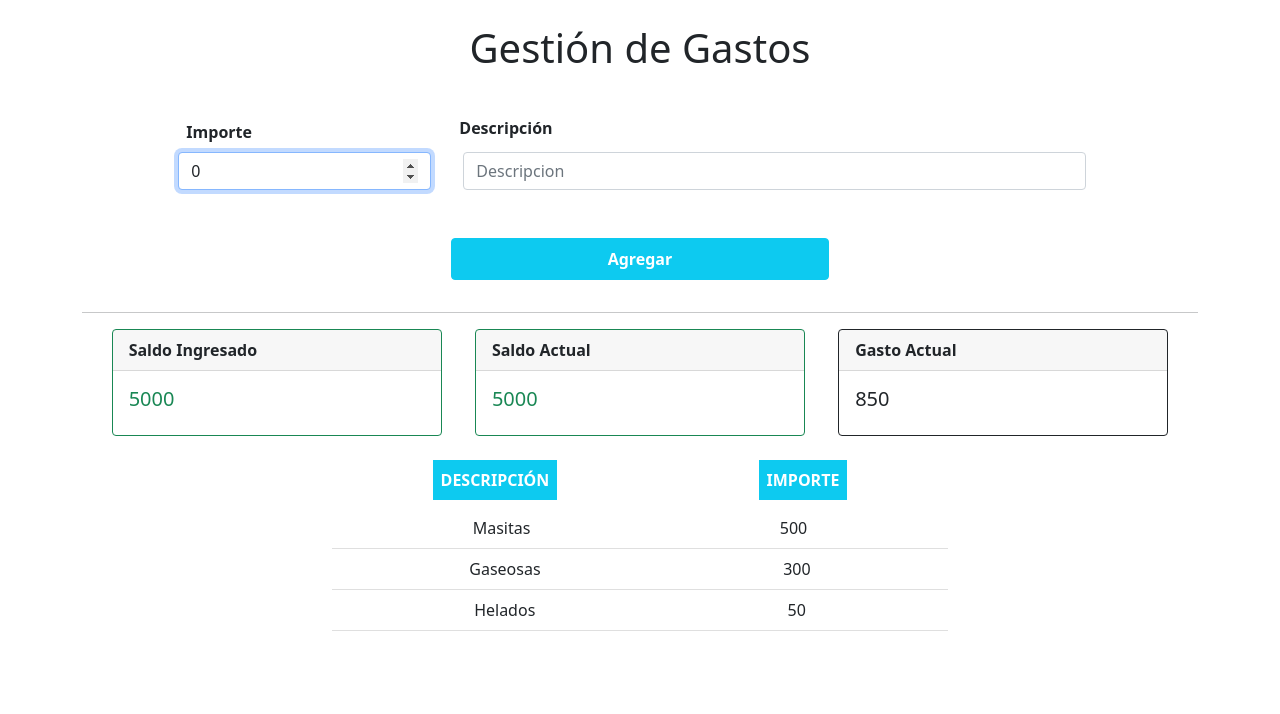
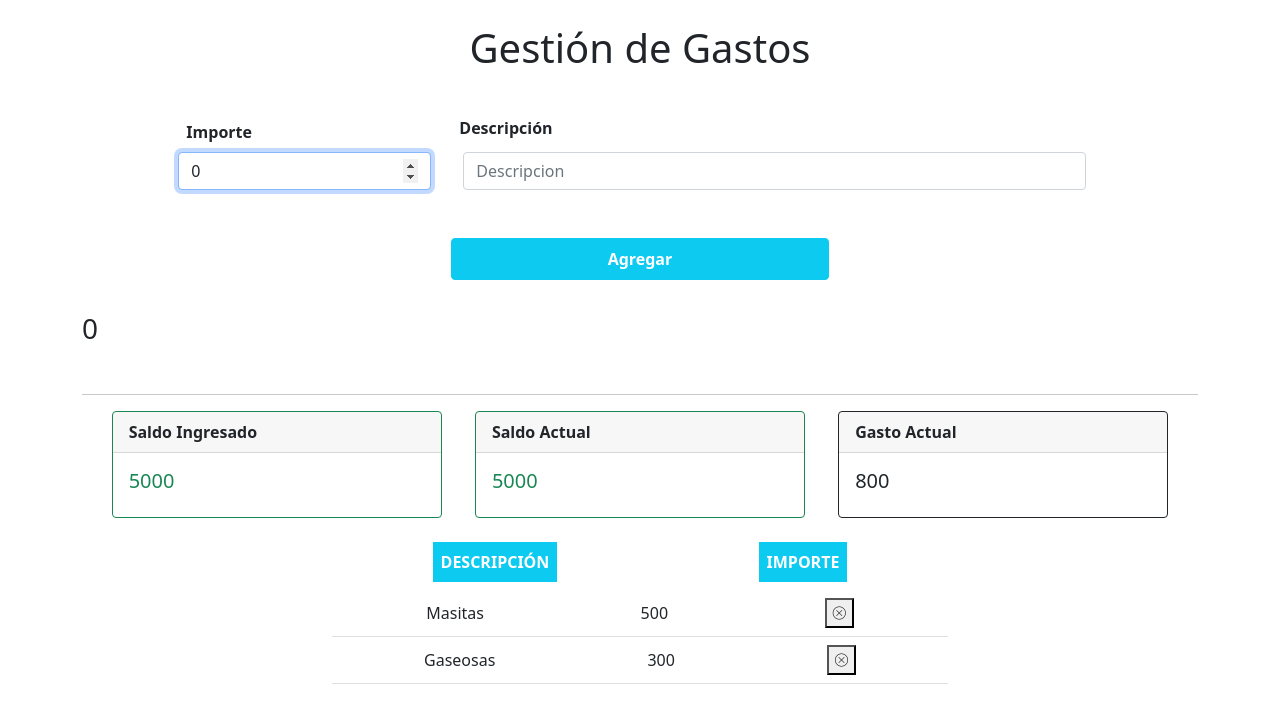
Before and after one commit to bertylb/AppGastosAngular, an Angular app in the folder AppGastosAngular/: page / in a window 1280 px wide. Shown: the top 714 px of the page. Built offline with nearby package versions, Linux system fonts and the light colour scheme.

Commit message:
correcciones y agregado de funcion eliminar item

```diff
--- a/AppGastosAngular/src/app/app.component.html
+++ b/AppGastosAngular/src/app/app.component.html
@@ -1,22 +1,26 @@
 <title>{{ titulo }}</title>
 
 <app-formulario></app-formulario>
-
 <app-tarjetas [gastoActual]="sumaImportes"></app-tarjetas>
 
 <div class="container w-50">
+
   <div class="d-flex justify-content-around">
     <div class="lista_descripcion p-2 m-2 bg-info text-white">DESCRIPCIÓN</div>
     <div class="lista_importe p-2 m-2 bg-info text-white">IMPORTE</div>
   </div>
   <ul class="list-group list-group-flush">
     <li
-      *ngFor="let lista of listado"
-      class="list-group-item d-flex justify-content-around align-items-center"
+    *ngFor="let item of listado"
+    class="list-group-item d-flex justify-content-around align-items-center"
     >
-      {{ lista.descripcion }}
-      <span>{{ lista.importe }}</span>
+      {{ item.descripcion }}
+      <span>{{ item.importe }}</span>
+      <button>
+        <i class="ion-ios-close-outline" (click)="eliminarItem(item)"></i>
+      </button>
     </li>
     <br />
   </ul>
+
 </div>
--- a/AppGastosAngular/src/app/app.component.ts
+++ b/AppGastosAngular/src/app/app.component.ts
@@ -9,13 +9,17 @@ import { ListadoService } from './services/listado.service';
 })
 export class AppComponent implements OnInit {
   titulo = 'Gestión de Gastos';
+
   listado: ItemListado[] = [];
+
   sumaImportes: number = 0;
 
-  constructor(private listadoService: ListadoService) {}
+  constructor(private listadoService: ListadoService) {
+    // this.listado = listadoService.getListado();
+  }
 
   ngOnInit(): void {
-    // realizamos la suscripción a la lista que guarda el Service.
+    //realizamos la suscripción a la lista que guarda el Service.
     // Cada vez que se emita un cambio en la misma (addItem, por ejemplo), este método se va a ejecutar
     this.listadoService.getListadoSubject().subscribe((listado) => {
       // se resetea el valor a 0 para sumar el total nuevamente
@@ -23,8 +27,13 @@ export class AppComponent implements OnInit {
       this.sumaImportes = 0;
       listado.forEach((item) => {
         this.sumaImportes += item.importe;
-        console.log(this.sumaImportes);
       });
     });
   }
+
+  eliminarItem(item: ItemListado){
+    this.listadoService.eliminar(item);
+    this.sumaImportes -= item.importe;
+  }
+
 }
--- a/AppGastosAngular/src/app/formulario/formulario.component.html
+++ b/AppGastosAngular/src/app/formulario/formulario.component.html
@@ -4,6 +4,7 @@
       <h1 class="title">{{ tituloForm }}</h1>
     </div>
   </div>
+
 
   <form action="" id="formulario" class="form-group row g-3">
     <div class="row justify-content-lg-center my-4">
@@ -52,6 +53,8 @@
     >
       Agregar
     </button>
+    <h3>{{importe}}</h3>
+    <h3>{{descripcion}}</h3>
   </form>
   <hr />
 </div>
--- a/AppGastosAngular/src/app/formulario/formulario.component.ts
+++ b/AppGastosAngular/src/app/formulario/formulario.component.ts
@@ -9,9 +9,9 @@ import { ListadoService } from '../services/listado.service';
 })
 export class FormularioComponent implements OnInit {
   tituloForm = 'Gestión de Gastos';
-  importe = 0;
-  descripcion = '';
-  habilitar = false;
+  importe:number = 0;
+  descripcion:string = '';
+  habilitar:boolean = false;
 
   resetForm() {
     this.importe = 0;
--- a/AppGastosAngular/src/app/services/listado.service.ts
+++ b/AppGastosAngular/src/app/services/listado.service.ts
@@ -1,6 +1,8 @@
+import { Injectable } from '@angular/core';
 import { BehaviorSubject } from 'rxjs';
 import { ItemListado } from '../model/item-listado.model';
 
+@Injectable()
 export class ListadoService {
   private listado: ItemListado[] = [];
   // BehaviorSubject es un observable, con la caracteristica que conserva el ultimo valor emitido
@@ -9,8 +11,7 @@ export class ListadoService {
   constructor() {
     this.listado = [
       new ItemListado(500, 'Masitas'),
-      new ItemListado(300, 'Gaseosas'),
-      new ItemListado(50, 'Helados'),
+      new ItemListado(300, 'Gaseosas')
     ];
     // se "emite" el observable, haya o no alguien "escuchando"
     this.listadoSubject.next(this.listado);
@@ -28,4 +29,9 @@ export class ListadoService {
   getListadoSubject() {
     return this.listadoSubject;
   }
+
+  eliminar(item: ItemListado){
+    const indice: number = this.listado.indexOf(item);
+    this.listado.splice(indice,1);
+  }
 }
--- a/AppGastosAngular/src/app/tarjetas/tarjetas.component.ts
+++ b/AppGastosAngular/src/app/tarjetas/tarjetas.component.ts
@@ -1,34 +1,22 @@
-import { Component, Input, OnChanges, OnInit, SimpleChanges } from '@angular/core';
-import { ListadoService } from '../services/listado.service';
+import {Component, Input, OnInit} from '@angular/core';
 
 @Component({
   selector: 'app-tarjetas',
   templateUrl: './tarjetas.component.html',
   styleUrls: ['./tarjetas.component.css'],
 })
-export class TarjetasComponent implements OnInit, OnChanges {
+export class TarjetasComponent implements OnInit{
+
   saldoActual: number = 5000;
   saldoIngresado: number = 5000;
   // la variable saldoActual viene como parámetro (Input) desde el componente padre
-  @Input() gastoActual: number = 0;
-  gasto: number = 0;
+  @Input() gastoActual:number=0;
 
-  constructor(private listadoService: ListadoService) {}
-
-  ngOnChanges(changes: SimpleChanges): void {
-    // console.log(changes);
-    console.log("gasto actual", this.gastoActual);
-    this.gasto = this.gastoActual;
-
+  constructor(){
+    console.log(this.gastoActual);
   }
 
   ngOnInit(): void {
-    console.log(this.showGasto());
-  }
-
-  showGasto(){
-    console.log("gasto", this.gasto);
-    return this.gasto;
   }
 
 }
--- a/AppGastosAngular/src/index.html
+++ b/AppGastosAngular/src/index.html
@@ -6,6 +6,7 @@
   <base href="/">
   <meta name="viewport" content="width=device-width, initial-scale=1">
   <link rel="icon" type="image/x-icon" href="favicon.ico">
+  <link rel="stylesheet" href="http://code.ionicframework.com/ionicons/2.0.1/css/ionicons.min.css">
 </head>
 <body>
   <app-root></app-root>
```
